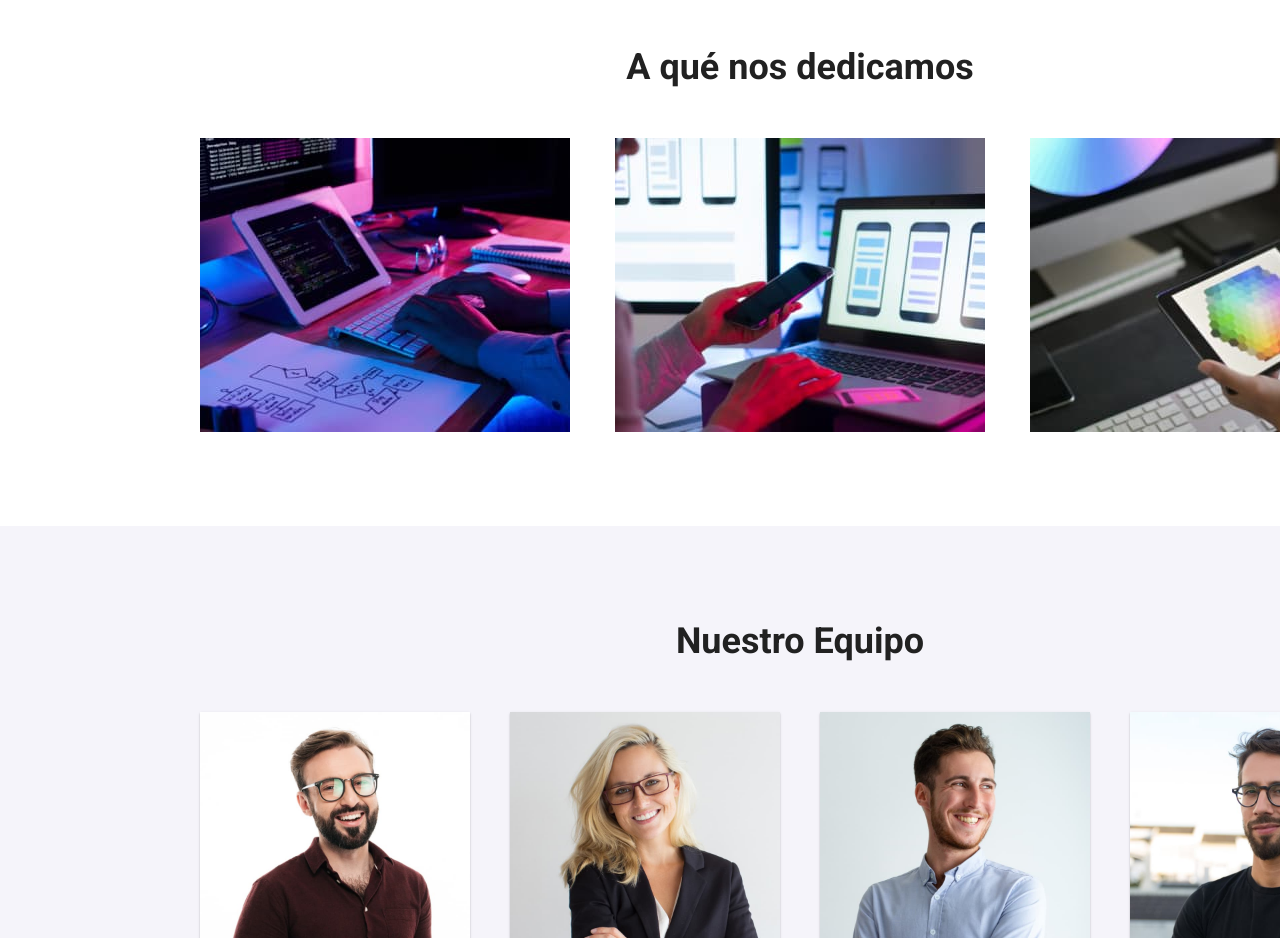
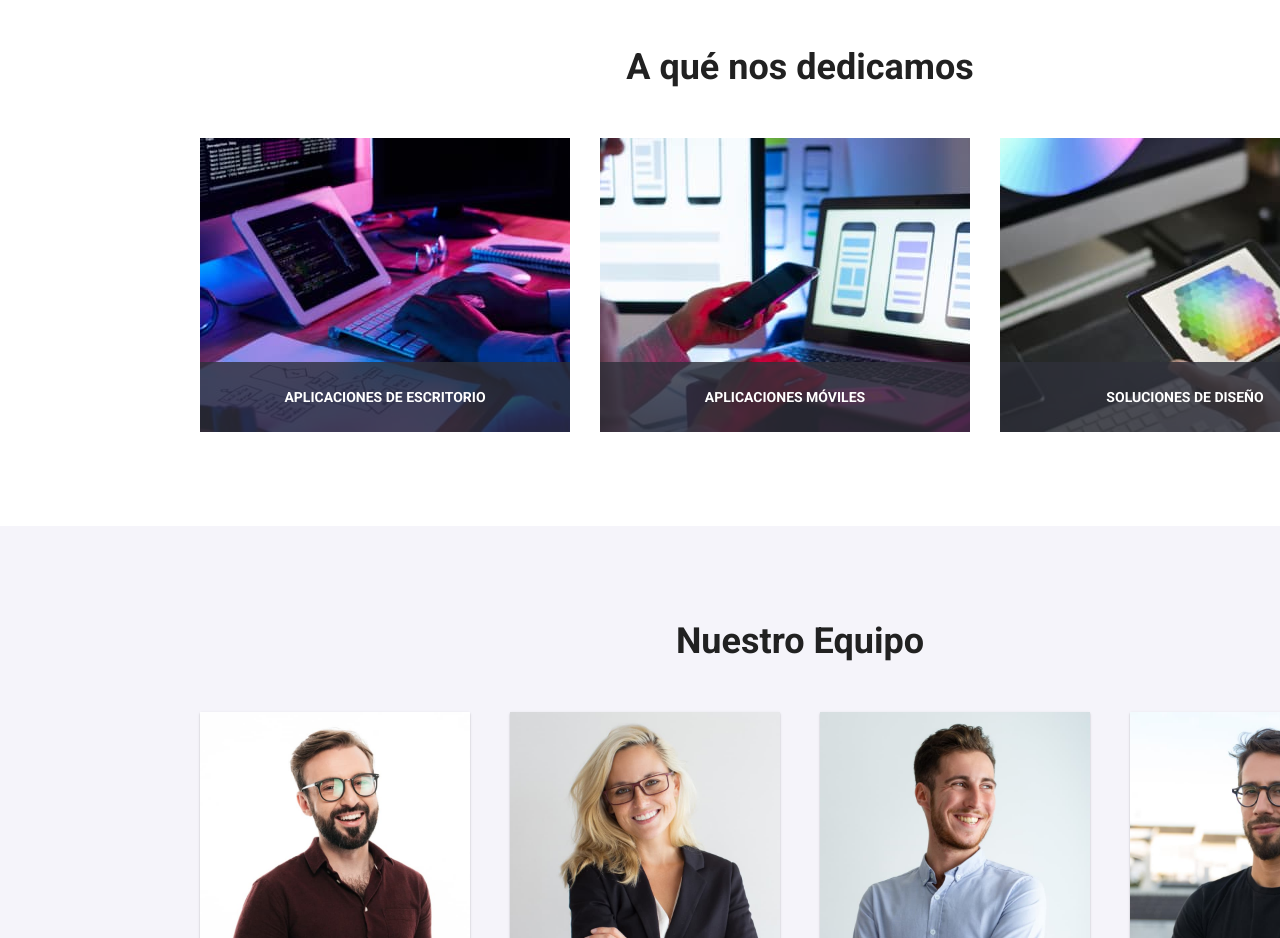
Before and after one commit to JossTorres91/goit-markup-hw-05, a plain HTML site: page index.html in a window 1280 px wide. Shown: the part 1080-2018 px from the top of the page. Drawn offline with nearby package versions, Linux system fonts and the light colour scheme.

Commit message:
Commit02

```diff
--- a/css/styles.css
+++ b/css/styles.css
@@ -31,7 +31,8 @@
 h2,
 .title,
 .webs,
-.findus span{
+.findus span,
+.wedopic div span{
     font-weight: 700;
 }
 .headernav,
@@ -86,7 +87,8 @@
 address p,
 .filter button:hover,
 .filter button:focus,
-.findus span {
+.findus span,
+.wedopic div span{
     color: #fff;
 }
 .servicebtn {
@@ -120,7 +122,8 @@
 .tdata,
 address p,
 .footeradd,
-.findus span {
+.findus span,
+.wedopic div span{
     font-size: 14px;
 }
 .servicebtn,
@@ -145,7 +148,8 @@
 .position,
 .webs,
 .findus span,
-.clients h2 {
+.clients h2,
+.wedopic div span{
     line-height: 1.17;
 }
 h1 {
@@ -204,6 +208,7 @@
 header nav,
 .headercontact,
 .wedo, .wedopic,
+.wedopic div,
 .ourteam,
 .ourteamfig,
 .section,
@@ -266,7 +271,7 @@
 .footericons a,
 .footericons a:hover,
 .clientsicon div,
-.clientsicon div:hover {
+.clientsicon div:hover{
     align-items: center;
 }
 .headercontact {
@@ -276,6 +281,7 @@
 .solutions,
 .wedo,
 .wedopic,
+.wedopic div,
 .ourteam,
 .ourteamfig,
 .section,
@@ -290,7 +296,8 @@
 .container,
 .solutions,
 .clients,
-.findus {
+.findus,
+.wedopic div {
     flex-direction: column;
 }
 .container {
@@ -328,7 +335,8 @@
 .clients h2{
     padding-bottom: 50px;
 }
-.name,.position, h1{
+.name,.position, h1,
+.wedopic div span{
     text-align: center;
 }
 .ourteamfig figcaption{
@@ -397,7 +405,6 @@
 .icon-diagrama,
 .icon-astronauta{
     width: 70px;
-    height: 70px;
 }
 .wedo{
     margin-bottom: 94px;
@@ -474,3 +481,25 @@
 .featicon{
     padding: 25px 0px;
 }
+.wedopic div span{
+    background: rgba(47, 48, 58, 0.8);
+    width: 370px;
+    box-sizing: border-box;
+    padding: 27px 79px;
+    position: relative;
+    top: -70px;
+    z-index: 1;
+}
+.icon-antena,
+.icon-reloj,
+.icon-diagrama,
+.icon-astronauta,
+.wedopic div span{
+    height: 70px;
+}
+.wedopic div{
+    height: 294px;
+}
+.wedopic div img{
+    z-index: 0;
+}
--- a/index.html
+++ b/index.html
@@ -109,24 +109,33 @@
         <div class="wedo">
           <h2>A qué nos dedicamos</h2>
           <div class="wedopic">
+            <div>
               <img
                 src="images/pic01hw01.jpg"
                 alt="image 01 homework01"
                 width="370"
                 height="294"
               />
+              <span>APLICACIONES DE ESCRITORIO</span>
+            </div>
+            <div>
               <img
                 src="images/pic02hw01.jpg"
                 alt="image 02 homework01"
                 width="370"
                 height="294"
               />
+              <span>APLICACIONES MÓVILES</span>
+            </div>
+            <div>
               <img
                 src="images/pic03hw01.jpg"
                 alt="image 03 homework01"
                 width="370"
                 height="294"
               />
+              <span>SOLUCIONES DE DISEÑO</span>
+            </div>
           </div>
         </div>
       </div>
```
Lines whose indentation alone changed are shown as unchanged.
